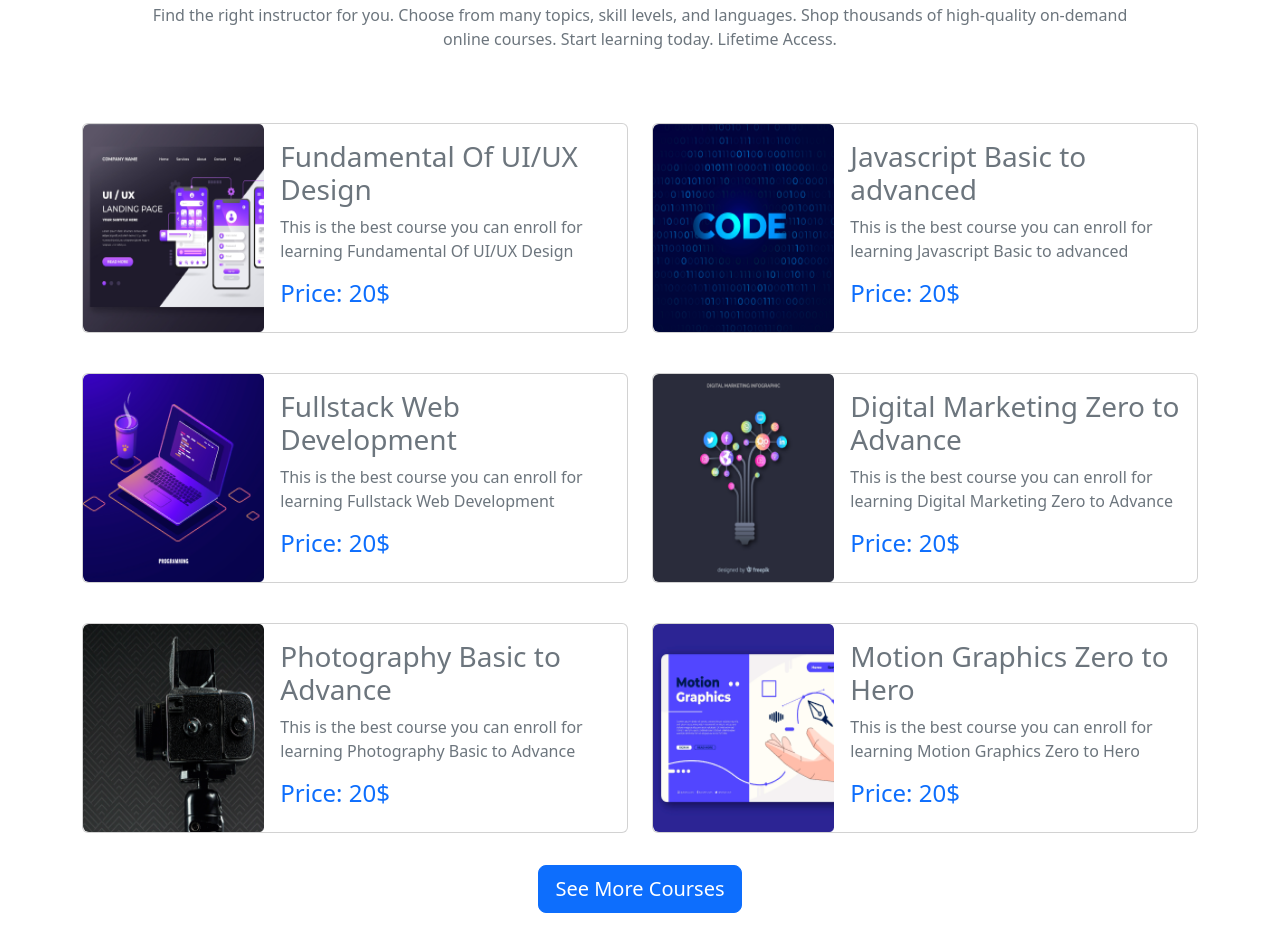
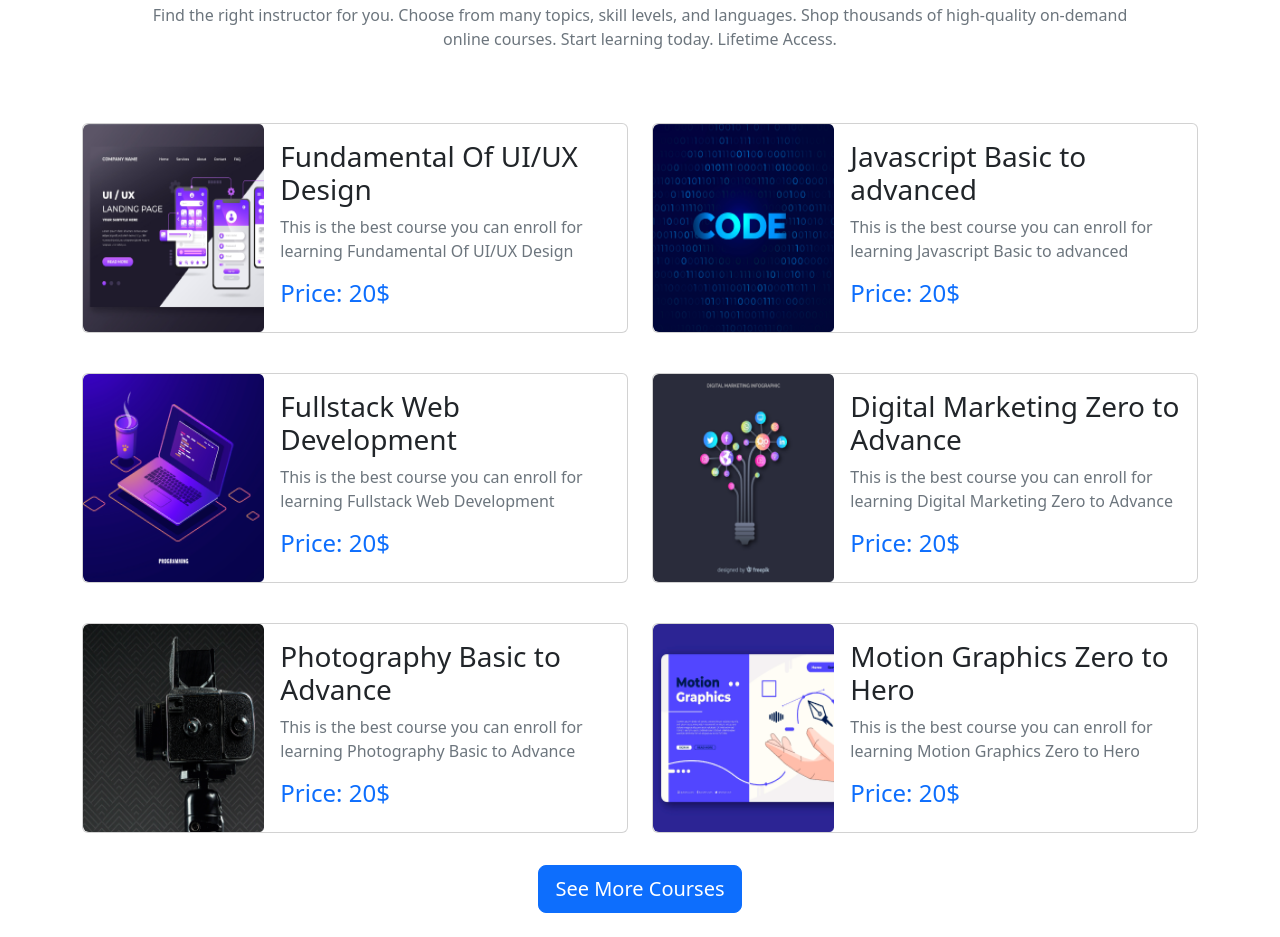
Before and after one commit to CodeWithJahangir/educare, a plain HTML site: page index.html in a window 1280 px wide. Shown: the part 823-1760 px from the top of the page. Drawn offline with nearby package versions, Linux system fonts and the light colour scheme.

Commit message:
final commit

```diff
--- a/index.html
+++ b/index.html
@@ -199,9 +199,7 @@
               </div>
               <div class="col-md-8 d-flex align-items-center">
                 <div class="card-body">
-                  <h3 class="card-title text-muted">
-                    Fundamental Of UI/UX Design
-                  </h3>
+                  <h3 class="card-title">Fundamental Of UI/UX Design</h3>
                   <p class="card-text text-muted">
                     This is the best course you can enroll for learning
                     Fundamental Of UI/UX Design
@@ -224,9 +222,7 @@
               </div>
               <div class="col-md-8 d-flex align-items-center">
                 <div class="card-body">
-                  <h3 class="card-title text-muted">
-                    Javascript Basic to advanced
-                  </h3>
+                  <h3 class="card-title">Javascript Basic to advanced</h3>
                   <p class="card-text text-muted">
                     This is the best course you can enroll for learning
                     Javascript Basic to advanced
@@ -249,9 +245,7 @@
               </div>
               <div class="col-md-8 d-flex align-items-center">
                 <div class="card-body">
-                  <h3 class="card-title text-muted">
-                    Fullstack Web Development
-                  </h3>
+                  <h3 class="card-title">Fullstack Web Development</h3>
                   <p class="card-text text-muted">
                     This is the best course you can enroll for learning
                     Fullstack Web Development
@@ -274,9 +268,7 @@
               </div>
               <div class="col-md-8 d-flex align-items-center">
                 <div class="card-body">
-                  <h3 class="card-title text-muted">
-                    Digital Marketing Zero to Advance
-                  </h3>
+                  <h3 class="card-title">Digital Marketing Zero to Advance</h3>
                   <p class="card-text text-muted">
                     This is the best course you can enroll for learning Digital
                     Marketing Zero to Advance
@@ -299,9 +291,7 @@
               </div>
               <div class="col-md-8 d-flex align-items-center">
                 <div class="card-body">
-                  <h3 class="card-title text-muted">
-                    Photography Basic to Advance
-                  </h3>
+                  <h3 class="card-title">Photography Basic to Advance</h3>
                   <p class="card-text text-muted">
                     This is the best course you can enroll for learning
                     Photography Basic to Advance
@@ -324,9 +314,7 @@
               </div>
               <div class="col-md-8 d-flex align-items-center">
                 <div class="card-body">
-                  <h3 class="card-title text-muted">
-                    Motion Graphics Zero to Hero
-                  </h3>
+                  <h3 class="card-title">Motion Graphics Zero to Hero</h3>
                   <p class="card-text text-muted">
                     This is the best course you can enroll for learning Motion
                     Graphics Zero to Hero
```
